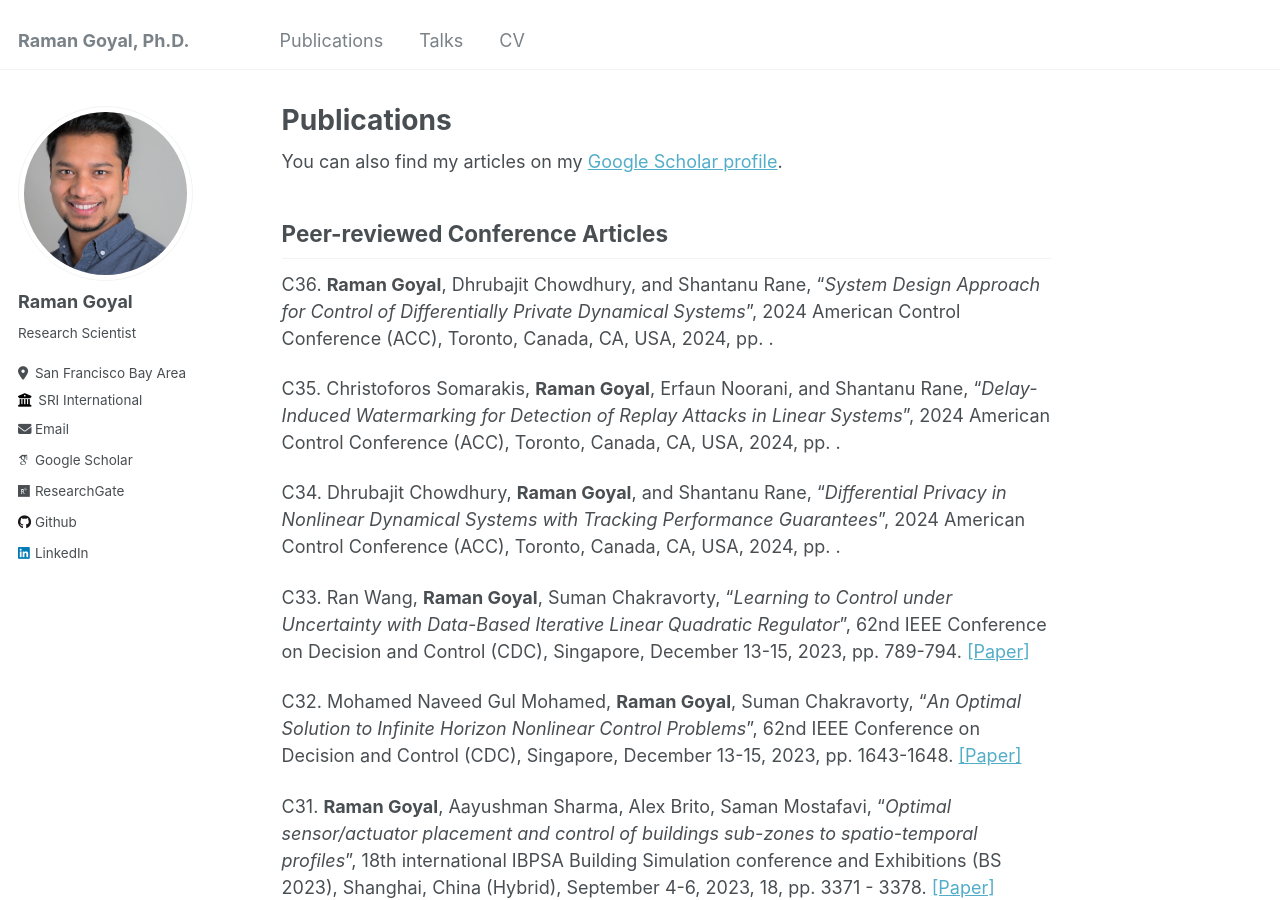
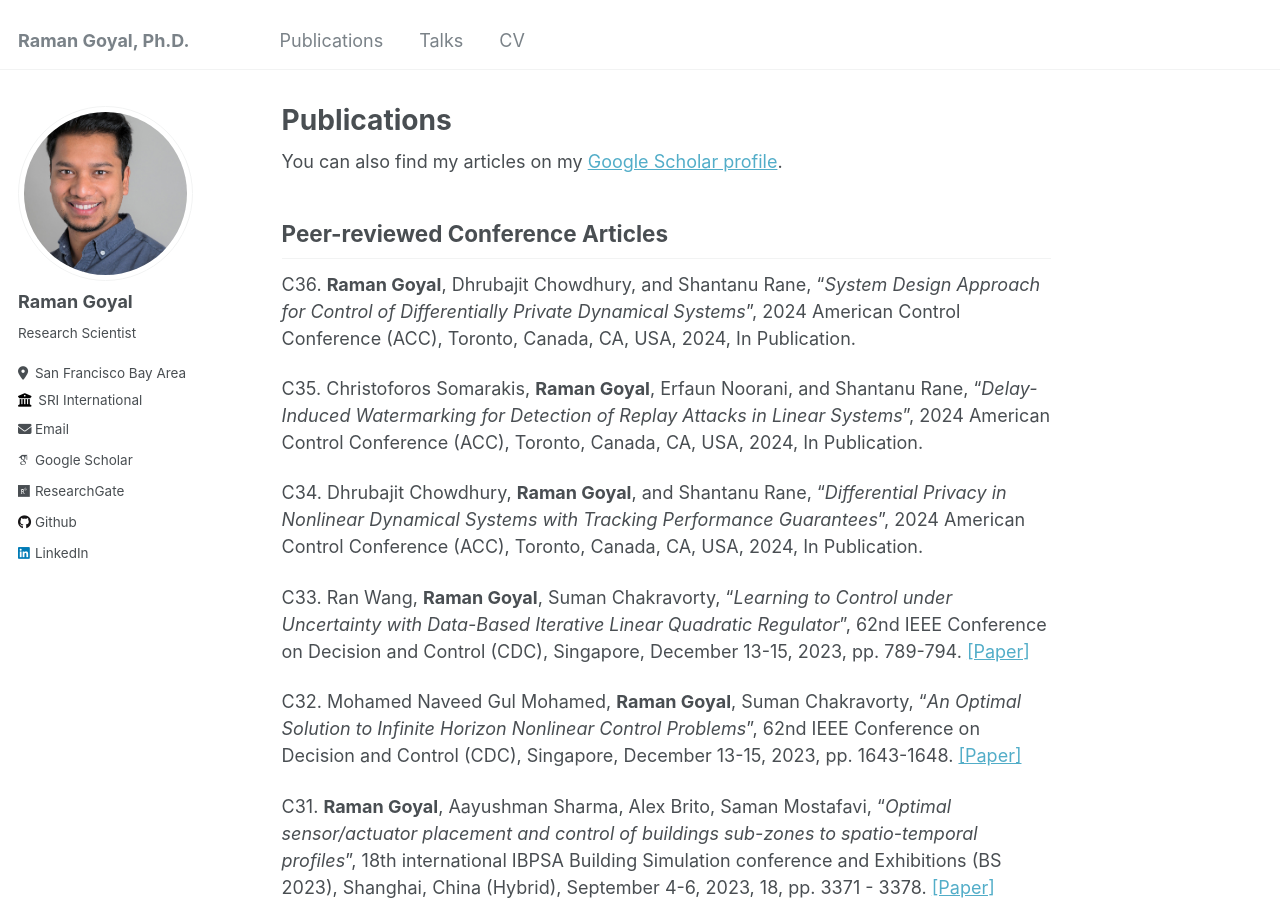
Before and after one commit to ramaniitrgoyal92/ramaniitrgoyal92.github.io, a Jekyll site: the page built from _pages/publications.md, in a window 1280 px wide and 900 px high. Built offline with Jekyll 4.4.1, drawn with Linux system fonts in a browser that asks for light colours; some web fonts are replaced.

Commit message:
updated publication

```diff
--- a/_pages/publications.md
+++ b/_pages/publications.md
@@ -8,13 +8,13 @@ You can also find my articles on my [Google Scholar profile](https://scholar.goo
 
 Peer-reviewed Conference Articles
 ------
-C36. **Raman Goyal**, Dhrubajit Chowdhury, and Shantanu Rane, "_System Design Approach for Control of Differentially Private Dynamical Systems_", 2024 American Control Conference (ACC), Toronto, Canada, CA, USA, 2024, pp. .
+C36. **Raman Goyal**, Dhrubajit Chowdhury, and Shantanu Rane, "_System Design Approach for Control of Differentially Private Dynamical Systems_", 2024 American Control Conference (ACC), Toronto, Canada, CA, USA, 2024, In Publication.
 <!-- [[Paper]](https://doi.org/) -->
 
-C35. Christoforos Somarakis, **Raman Goyal**, Erfaun Noorani, and Shantanu Rane, "_Delay-Induced Watermarking for Detection of Replay Attacks in Linear Systems_", 2024 American Control Conference (ACC), Toronto, Canada, CA, USA, 2024, pp. .
+C35. Christoforos Somarakis, **Raman Goyal**, Erfaun Noorani, and Shantanu Rane, "_Delay-Induced Watermarking for Detection of Replay Attacks in Linear Systems_", 2024 American Control Conference (ACC), Toronto, Canada, CA, USA, 2024, In Publication.
 <!-- [[Paper]](https://doi.org/) -->
 
-C34. Dhrubajit Chowdhury, **Raman Goyal**, and Shantanu Rane, "_Differential Privacy in Nonlinear Dynamical Systems with Tracking Performance Guarantees_", 2024 American Control Conference (ACC), Toronto, Canada, CA, USA, 2024, pp. .
+C34. Dhrubajit Chowdhury, **Raman Goyal**, and Shantanu Rane, "_Differential Privacy in Nonlinear Dynamical Systems with Tracking Performance Guarantees_", 2024 American Control Conference (ACC), Toronto, Canada, CA, USA, 2024, In Publication.
 <!-- [[Paper]](https://doi.org/) -->
 
 C33. Ran Wang, **Raman Goyal**, Suman Chakravorty, "_Learning to Control under Uncertainty with Data-Based Iterative Linear Quadratic Regulator_", 62nd IEEE Conference on Decision and Control (CDC), Singapore, December 13-15, 2023, pp. 789-794.
```
